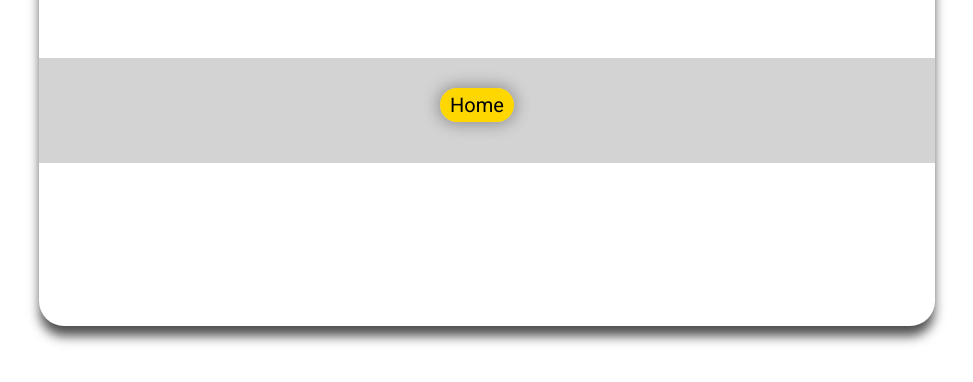
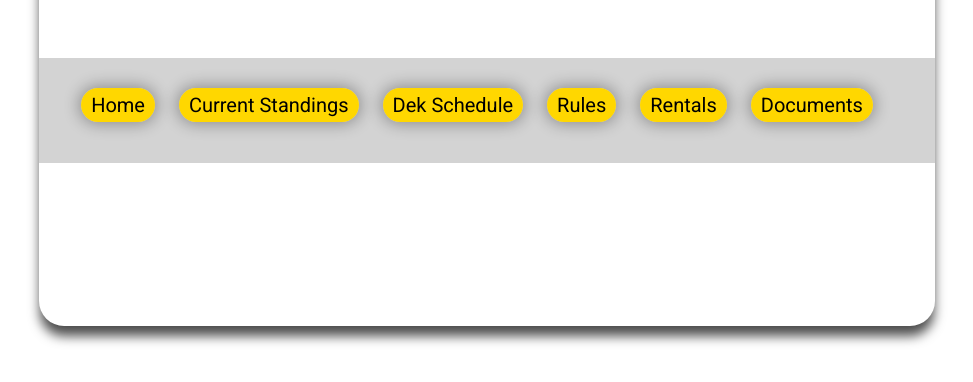
Before and after one commit to mattyj6792/mattyj6792.github.io, a plain HTML site: page index.html in a window 1280 px wide. Shown: the part 154-536 px from the top of the page, without its empty margins (153-1126 px from the left). Drawn offline with Linux system fonts and the light colour scheme.

Commit message:
Update index.html

```diff
--- a/index.html
+++ b/index.html
@@ -23,7 +23,11 @@
 <!-- Nav bar -->
         <div class="navbar">
             <a href="#" class="btn">Home</a>
-
+            <a href="#" class="btn">Current Standings</a>
+            <a href="#" class="btn">Dek Schedule</a>
+            <a href="#" class="btn">Rules</a>
+            <a href="#" class="btn">Rentals</a>
+            <a href="#" class="btn">Documents</a>
         </div>
         <div class="pictures">
 
```
